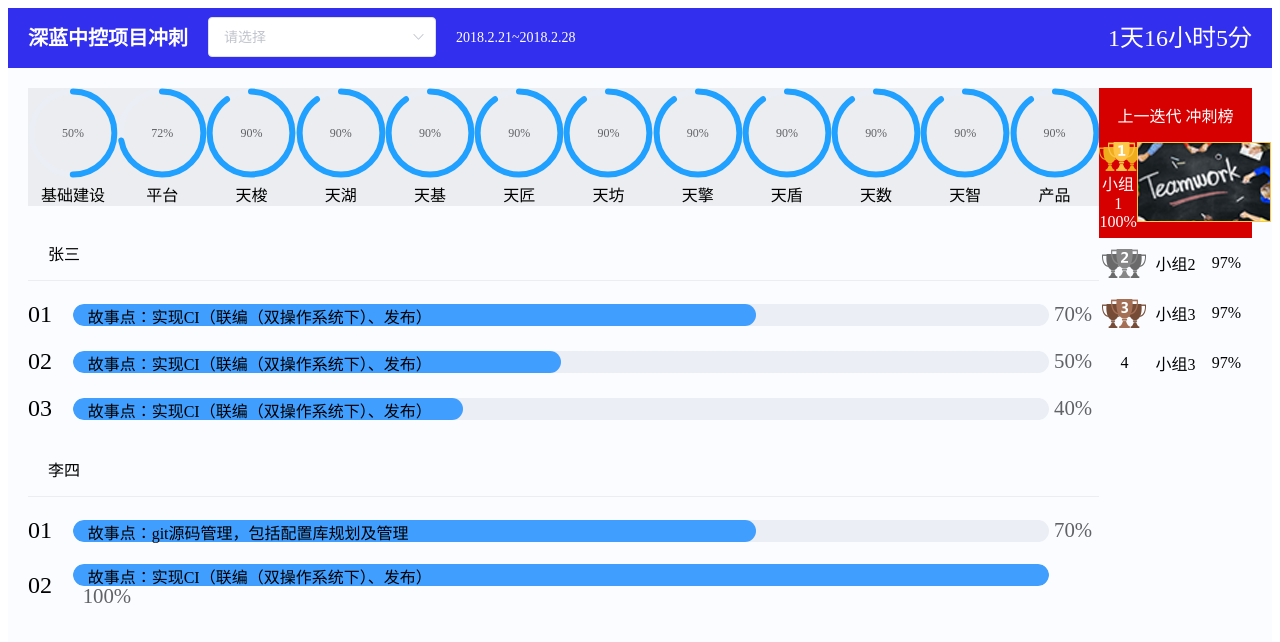
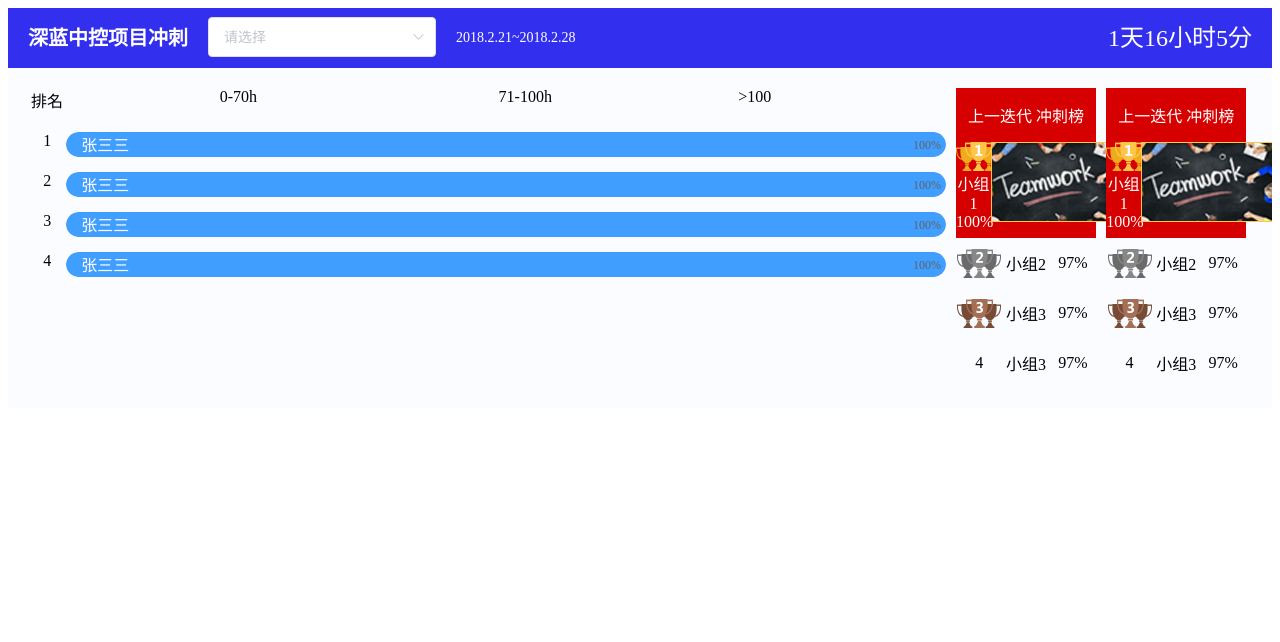
Before and after one commit to QuincyLi/VueJSES6, a Vue app: page /#/ in a window 1280 px wide. Shown: the top 642 px of the page. Built offline with nearby package versions, Linux system fonts and the light colour scheme.

Commit message:
added work time page

```diff
--- a/src/App.vue
+++ b/src/App.vue
@@ -35,4 +35,8 @@ export default {
 .el-progress-bar{
   width: 99%;
 }
+.subtitle{
+  display: block;
+  text-align: center;
+}
 </style>
--- /dev/null
+++ b/src/components/Announcement.vue
@@ -0,0 +1,89 @@
+<template>
+    <el-row>
+      <el-row class="announcementTitle">
+         <el-row>
+           <span class="titleFont">上一迭代 冲刺榜</span>
+         </el-row>
+         <el-row style="display:flex">
+          <el-col :span="6">
+            <img src="@/assets/img/ic_Teamgold.png" class="img"/>
+            <span class="detailFont">小组1</span>
+            <span class="detailFont">100%</span>
+          </el-col>
+          <el-col :span="18">
+            <img src="@/assets/img/team.png" class="img"/>
+          </el-col>
+         </el-row>
+      </el-row>
+      <el-row>
+        <el-row class="listHeight">
+          <el-col :span="8" class="listContent">
+            <img src="@/assets/img/ic_teamsilver.png" class="img"/>
+          </el-col>
+          <el-col :span="8" class="listContent">
+            <span class="subtitle">小组2</span>
+          </el-col>
+          <el-col :span="8" class="listContent">
+            <span class="subtitle">97%</span>
+          </el-col>
+        </el-row>
+        <el-row class="listHeight">
+          <el-col :span="8" class="listContent">
+            <img src="@/assets/img/ic_teamcopper.png" class="img"/>
+          </el-col>
+          <el-col :span="8" class="listContent">
+            <span class="subtitle">小组3</span>
+          </el-col>
+          <el-col :span="8" class="listContent">
+            <span class="subtitle">97%</span>
+          </el-col>
+        </el-row>
+        <el-row class="listHeight">
+          <el-col :span="8" class="listContent">
+            <span class="subtitle">4</span>
+          </el-col>
+          <el-col :span="8" class="listContent">
+            <span class="subtitle">小组3</span>
+          </el-col>
+          <el-col :span="8" class="listContent">
+            <span class="subtitle">97%</span>
+          </el-col>
+        </el-row>
+      </el-row>
+    </el-row>
+</template>
+
+<script>
+
+</script>
+
+<style>
+.announcementTitle{
+  background: rgba(214,0,0,1);
+  height: 10%;
+  min-height: 150px;
+}
+.titleFont{
+  color: white;
+  display:block;
+  text-align:center;
+  margin-top: 15px;
+  margin-bottom: 15px;
+}
+.detailFont{
+  color: white;
+  display: block;
+  text-align: center;
+}
+.listHeight{
+  height: 50px;
+  display: flex;
+}
+.listContent{
+  margin:auto
+}
+.img{
+  display:block;
+  margin:auto;
+}
+</style>
--- /dev/null
+++ b/src/components/PersonalAnnounce.vue
@@ -0,0 +1,89 @@
+<template>
+    <el-row>
+      <el-row class="announcementTitle">
+         <el-row>
+           <span class="titleFont">上一迭代 冲刺榜</span>
+         </el-row>
+         <el-row style="display:flex">
+          <el-col :span="6">
+            <img src="@/assets/img/ic_Teamgold.png" class="img"/>
+            <span class="detailFont">小组1</span>
+            <span class="detailFont">100%</span>
+          </el-col>
+          <el-col :span="18">
+            <img src="@/assets/img/team.png" class="img"/>
+          </el-col>
+         </el-row>
+      </el-row>
+      <el-row>
+        <el-row class="listHeight">
+          <el-col :span="8" class="listContent">
+            <img src="@/assets/img/ic_teamsilver.png" class="img"/>
+          </el-col>
+          <el-col :span="8" class="listContent">
+            <span class="subtitle">小组2</span>
+          </el-col>
+          <el-col :span="8" class="listContent">
+            <span class="subtitle">97%</span>
+          </el-col>
+        </el-row>
+        <el-row class="listHeight">
+          <el-col :span="8" class="listContent">
+            <img src="@/assets/img/ic_teamcopper.png" class="img"/>
+          </el-col>
+          <el-col :span="8" class="listContent">
+            <span class="subtitle">小组3</span>
+          </el-col>
+          <el-col :span="8" class="listContent">
+            <span class="subtitle">97%</span>
+          </el-col>
+        </el-row>
+        <el-row class="listHeight">
+          <el-col :span="8" class="listContent">
+            <span class="subtitle">4</span>
+          </el-col>
+          <el-col :span="8" class="listContent">
+            <span class="subtitle">小组3</span>
+          </el-col>
+          <el-col :span="8" class="listContent">
+            <span class="subtitle">97%</span>
+          </el-col>
+        </el-row>
+      </el-row>
+    </el-row>
+</template>
+
+<script>
+
+</script>
+
+<style>
+.announcementTitle{
+  background: rgba(214,0,0,1);
+  height: 10%;
+  min-height: 150px;
+}
+.titleFont{
+  color: white;
+  display:block;
+  text-align:center;
+  margin-top: 15px;
+  margin-bottom: 15px;
+}
+.detailFont{
+  color: white;
+  display: block;
+  text-align: center;
+}
+.listHeight{
+  height: 50px;
+  display: flex;
+}
+.listContent{
+  margin:auto
+}
+.img{
+  display:block;
+  margin:auto;
+}
+</style>
--- /dev/null
+++ b/src/components/WorkTime.vue
@@ -0,0 +1,90 @@
+<template>
+  <el-row>
+    <el-col :span="18">
+      <el-row>
+        <el-col :span="1">
+          <span class="title">排名</span>
+        </el-col>
+        <el-col :span="9">
+          <span class="title">0-70h</span>
+        </el-col>
+        <el-col :span="6">
+          <span class="title">71-100h</span>
+        </el-col>
+        <el-col :span="6">
+          <span class="title">&#62;100</span>
+        </el-col>
+      </el-row>
+      <el-row class="personalDetail" v-for="(person, index) in personalData" :key=index>
+        <el-col :span="1">
+          <span class="title">{{index + 1}}</span>
+        </el-col>
+        <el-col :span="23" style="position:relative;">
+          <el-progress v-bind:percentage="person.percentage > 100 ? 100: person.percentage" :stroke-width="25" :text-inside="true"></el-progress>
+          <span class="personalName">
+            {{person.name}}
+          </span>
+        </el-col>
+      </el-row>
+    </el-col>
+    <el-col :span="6">
+      <el-col :span="11" style="margin:0 10px;">
+        <Announcement/>
+      </el-col>
+      <el-col :span="11">
+        <PersonalAnnounce/>
+      </el-col>
+    </el-col>
+  </el-row>
+</template>
+
+<script>
+import Announcement from './Announcement'
+import PersonalAnnounce from './PersonalAnnounce'
+export default {
+  name: 'WorkTime',
+  data () {
+    return {
+      personalData: [
+        {
+          name: '张三三',
+          percentage: 110.9
+        },
+        {
+          name: '张三三',
+          percentage: 110.9
+        },
+        {
+          name: '张三三',
+          percentage: 110.9
+        },
+        {
+          name: '张三三',
+          percentage: 110.9
+        }
+      ]
+    }
+  },
+  components: {
+    Announcement,
+    PersonalAnnounce
+  }
+}
+</script>
+
+<style scoped>
+.title {
+  display:block;
+  text-align: center;
+}
+.personalDetail {
+  margin-top: 20px;
+  height: 20px;
+}
+.personalName{
+  position: absolute;
+  color: white;
+  top: 0;
+  left: 15px;
+}
+</style>
--- a/src/components/Workflow.vue
+++ b/src/components/Workflow.vue
@@ -31,65 +31,17 @@
       </el-row>
     </el-col>
     <el-col :span="3" class="announcement">
-      <el-row class="announcementTitle">
-         <el-row>
-           <span class="titleFont">上一迭代 冲刺榜</span>
-         </el-row>
-         <el-row style="display:flex">
-          <el-col :span="6">
-            <img src="@/assets/img/ic_Teamgold.png" class="img"/>
-            <span class="detailFont">小组1</span>
-            <span class="detailFont">100%</span>
-          </el-col>
-          <el-col :span="18">
-            <img src="@/assets/img/team.png" class="img"/>
-          </el-col>
-         </el-row>
-      </el-row>
-      <el-row>
-        <el-row class="listHeight">
-          <el-col :span="8" class="listContent">
-            <img src="@/assets/img/ic_teamsilver.png" class="img"/>
-          </el-col>
-          <el-col :span="8" class="listContent">
-            <span class="subtitle">小组2</span>
-          </el-col>
-          <el-col :span="8" class="listContent">
-            <span class="subtitle">97%</span>
-          </el-col>
-        </el-row>
-        <el-row class="listHeight">
-          <el-col :span="8" class="listContent">
-            <img src="@/assets/img/ic_teamcopper.png" class="img"/>
-          </el-col>
-          <el-col :span="8" class="listContent">
-            <span class="subtitle">小组3</span>
-          </el-col>
-          <el-col :span="8" class="listContent">
-            <span class="subtitle">97%</span>
-          </el-col>
-        </el-row>
-        <el-row class="listHeight">
-          <el-col :span="8" class="listContent">
-            <span class="subtitle">4</span>
-          </el-col>
-          <el-col :span="8" class="listContent">
-            <span class="subtitle">小组3</span>
-          </el-col>
-          <el-col :span="8" class="listContent">
-            <span class="subtitle">97%</span>
-          </el-col>
-        </el-row>
-      </el-row>
+      <Announcement/>
     </el-col>
   </el-row>
 </template>
 
 <script>
+import Announcement from './Announcement'
 export default {
   name: 'Workflow',
   components: {
-
+    Announcement
   },
   data () {
     return {
@@ -160,40 +112,8 @@ export default {
   margin: auto;
   width: fit-content;
 }
-.subtitle{
-  display: block;
-  text-align: center;
-}
 .announcement{
   min-height: 830px;
-}
-.announcementTitle{
-  background: rgba(214,0,0,1);
-  height: 10%;
-  min-height: 150px;
-}
-.listHeight{
-  height: 50px;
-  display: flex;
-}
-.listContent{
-  margin:auto
-}
-.titleFont{
-  color: white;
-  display:block;
-  text-align:center;
-  margin-top: 15px;
-  margin-bottom: 15px;
-}
-.img{
-  display:block;
-  margin:auto;
-}
-.detailFont{
-  color: white;
-  display: block;
-  text-align: center;
 }
 .personalDetail{
   height: auto;
--- a/src/router/index.js
+++ b/src/router/index.js
@@ -1,12 +1,18 @@
 import Vue from 'vue'
 import Router from 'vue-router'
 import Workflow from '@/components/Workflow'
+import WorkTime from '@/components/workTime'
 
 Vue.use(Router)
 
 export default new Router({
   routes: [{
     path: '/',
+    name: 'Worktime',
+    component: WorkTime
+  },
+  {
+    path: '/workflow',
     name: 'Workflow',
     component: Workflow
   }]
```
